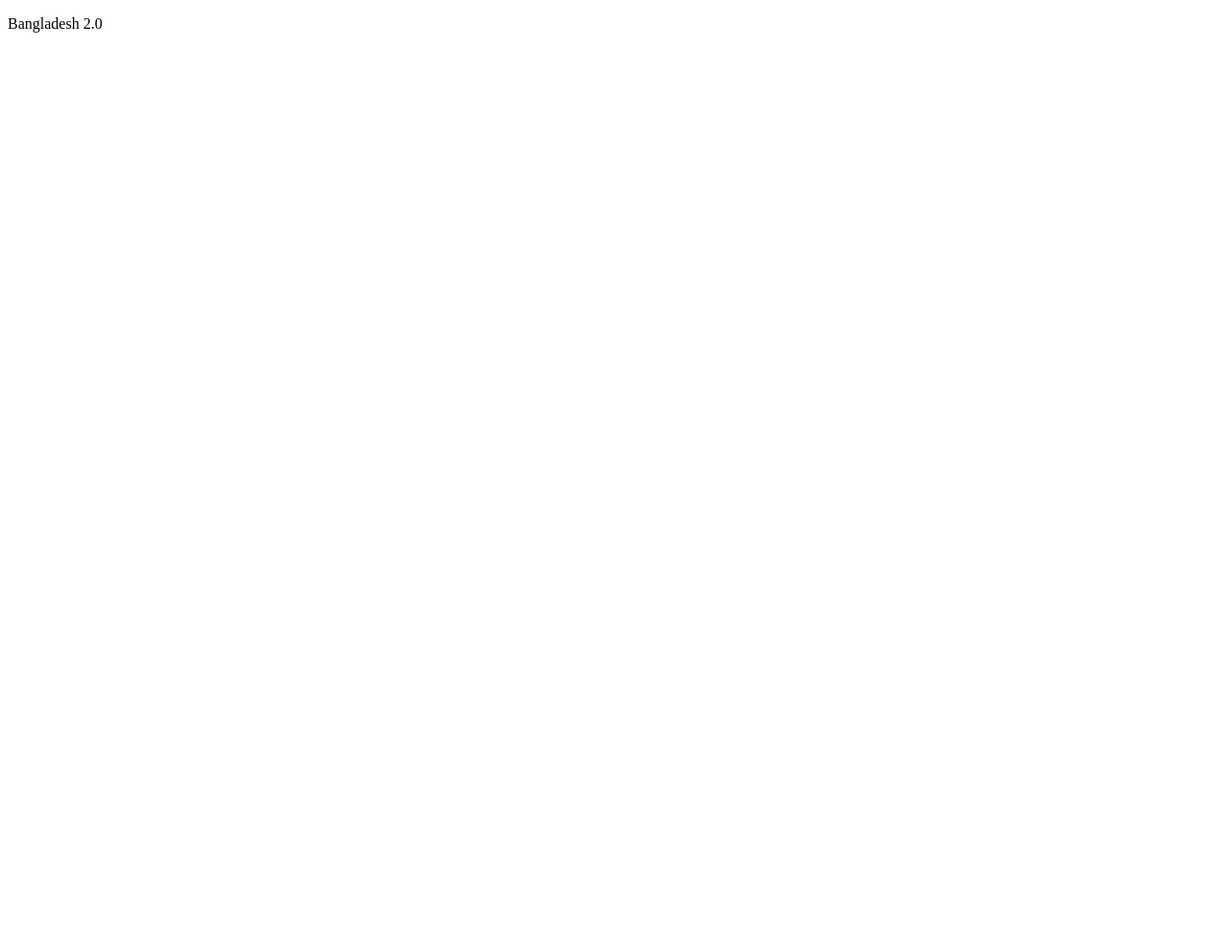
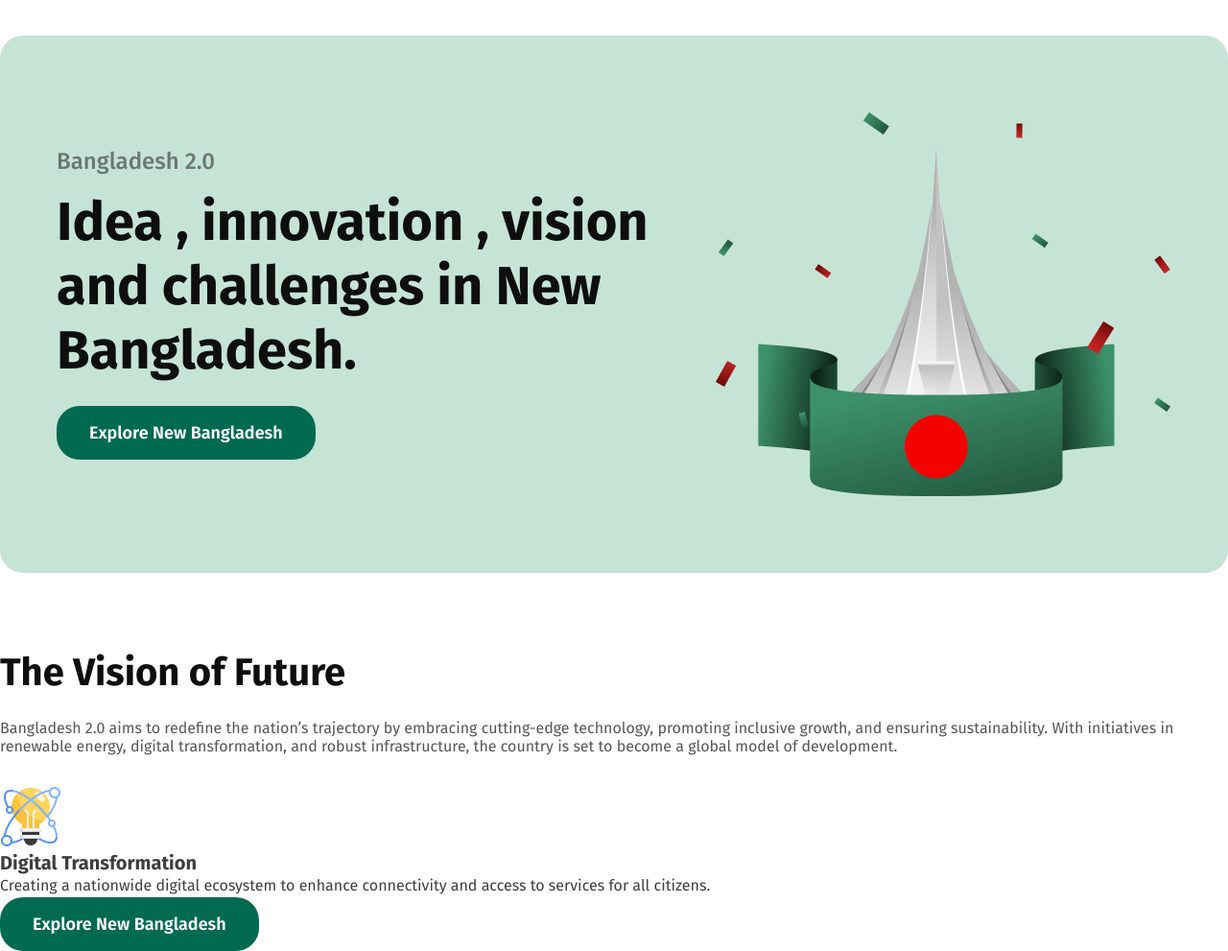
Before and after one commit to AmenaGithub678/my-first-assignment, a plain HTML site: page index.html in a window 1280 px wide. Shown: the whole page at 96% size. Before the commit the page ends 800 px from the top, so only its background shows below. Drawn offline with Linux system fonts and the light colour scheme.

Commit message:
banner & card section code added

```diff
--- a/css/style.css
+++ b/css/style.css
@@ -0,0 +1,113 @@
+*{
+    margin: 0;
+    padding: 0;
+}
+/*  font-family: "Fira Sans", serif; */
+:root{
+    --primary-color:#006A50;
+    --secondary-color:#FFFFFF;
+    --third-color:#0E0E0E ;
+    --btn-color:#09A15C;
+    --btn2-color:#FFC239;
+    --btn3-color:#5490F5;
+    --card-color2:#F7EBCF;
+    --card--color1:#5490F5;
+    --primary-font: "Fira Sans", serif;
+    --background-color:#C6E4D6;
+}
+/* banner css start here */
+#banner{
+    max-width: 1280px;
+    background: var(--background-color);
+    margin: 37px auto;
+    border-radius: 24px;
+}
+.banner-body{
+display: flex;
+}
+.banner-left{
+    margin: 117px 0px 117px 59px;
+}
+.b-title{
+    font-family: var(--primary-font);
+    font-weight: 500;
+    font-size: 24px;
+    color:  rgba(14, 14, 14, 0.5);
+    margin-bottom: 16px;
+}
+.b-subtitle{
+    font-size: 56px;
+    font-weight: 700;
+    font-family: var(--primary-font);
+    color: var(--third-color);
+    margin-bottom: 24px;
+}
+.banner-btn{
+
+}
+.btn{
+    background: rgb(0, 106, 80);
+    padding: 17px 34px 17px 34px;
+    color: rgb(255, 255, 255);
+    font-size: 18px;
+    font-weight: 600;
+    font-family: var(--primary-font);
+    border: none;
+    border-radius: 24px;
+}
+.banner-img{
+    margin: 80px 59px 80px 0px;
+}
+/* banner css end here */
+
+/* vision css add here */
+
+main{
+    max-width: 1280px;
+    margin: 0 auto;
+}
+
+
+#vision-sec{
+    max-width: 1280px;
+    margin-top: 80px;
+}
+.vision{
+
+}
+.vision-title{
+    font-family: var(--primary-font);
+    font-weight: 700;
+    font-size: 40px;
+    color: rgb(14, 14, 14);
+    margin-bottom: 24px;
+}
+.vision-subtitle{
+    font-family: var(--primary-font);
+    font-weight: 400;
+    font-size: 16px;
+    color: rgba(14, 14, 14, 0.7);
+    margin-bottom: 32px;
+}
+card{
+width: 410px;
+height: 325px;
+}
+.card-title{
+    font-family: var(--primary-font);
+    font-weight: 700;
+    font-size: 20px;
+    color: rgba(14, 14, 14, 0.8);
+}
+.card-description{
+    font-family: var(--primary-font);
+    font-weight: 400;
+    font-size: 16px;
+    line-height: 24px;
+    color: rgba(14, 14, 14, 0.8);
+}
+.card-btn{
+
+}
+
+/* vision css end here */
--- a/index.html
+++ b/index.html
@@ -5,18 +5,64 @@
     <meta name="viewport" content="width=device-width, initial-scale=1.0">
     <title>Bangladesh 2.0</title>
 
+    <!-- font link add here -->
+    <link rel="preconnect" href="https://fonts.googleapis.com">
+    <link rel="preconnect" href="https://fonts.gstatic.com" crossorigin>
+    <link href="https://fonts.googleapis.com/css2?family=Fira+Sans:ital,wght@0,100;0,200;0,300;0,400;0,500;0,600;0,700;0,800;0,900;1,100;1,200;1,300;1,400;1,500;1,600;1,700;1,800;1,900&display=swap" rel="stylesheet">
+
     <!-- css link add here -->
      <link rel="stylesheet" href="css/style.css">
 
 </head>
 <body>
 
-    <!-- Banner section code add here -->
-     <section>
-        <p>Bangladesh 2.0</p>
-     </section>
+    <!-- Banner section code start here -->
+     <section id="banner">
+    <div class="banner-body">
 
+        <div class="banner-left">
+            <p class="b-title">Bangladesh 2.0</p>
+            <h3 class="b-subtitle">Idea , innovation ,
+                vision and challenges in New Bangladesh.</h3>
+            <div class="banner-btn">
+                <button class="btn">Explore New Bangladesh</button>
+            </div>
+        </div>
+
+        <img src="image/hero.png" alt="" class="banner-img">
+    </div>
+
+   </section>
      <!-- Banner section code end here -->
+
+     <!-- The vision of future code start here -->
+
+
+<main>
+
+    <section id="vision-sec">
+        <div class="vision">
+            <h3 class="vision-title">The Vision of Future</h3>
+            <p class="vision-subtitle">Bangladesh 2.0 aims to redefine the nation’s trajectory by embracing cutting-edge technology, promoting inclusive growth, and ensuring sustainability. With initiatives in renewable energy, digital transformation, and robust infrastructure, the country is set to become a global model of development.</p>
+
+            <card>
+                <img src="image/card-icon.png" alt="">
+                <h3 class="card-title">Digital Transformation</h3>
+                <p class="card-description">Creating a nationwide digital ecosystem to enhance connectivity and access to services for all citizens.</p>
+                <div class="card-btn"><button class="btn">Explore New Bangladesh</button> </div>
+
+            </card>
+            <card></card>
+            <card></card>
+        </div>
+    </section>
+
+
+</main>
+
+
+
+     <!-- The vision of future code end here -->
 
 </body>
 </html>
```
Also changed, not shown: image/index.html (added, +41 -0 lines).
